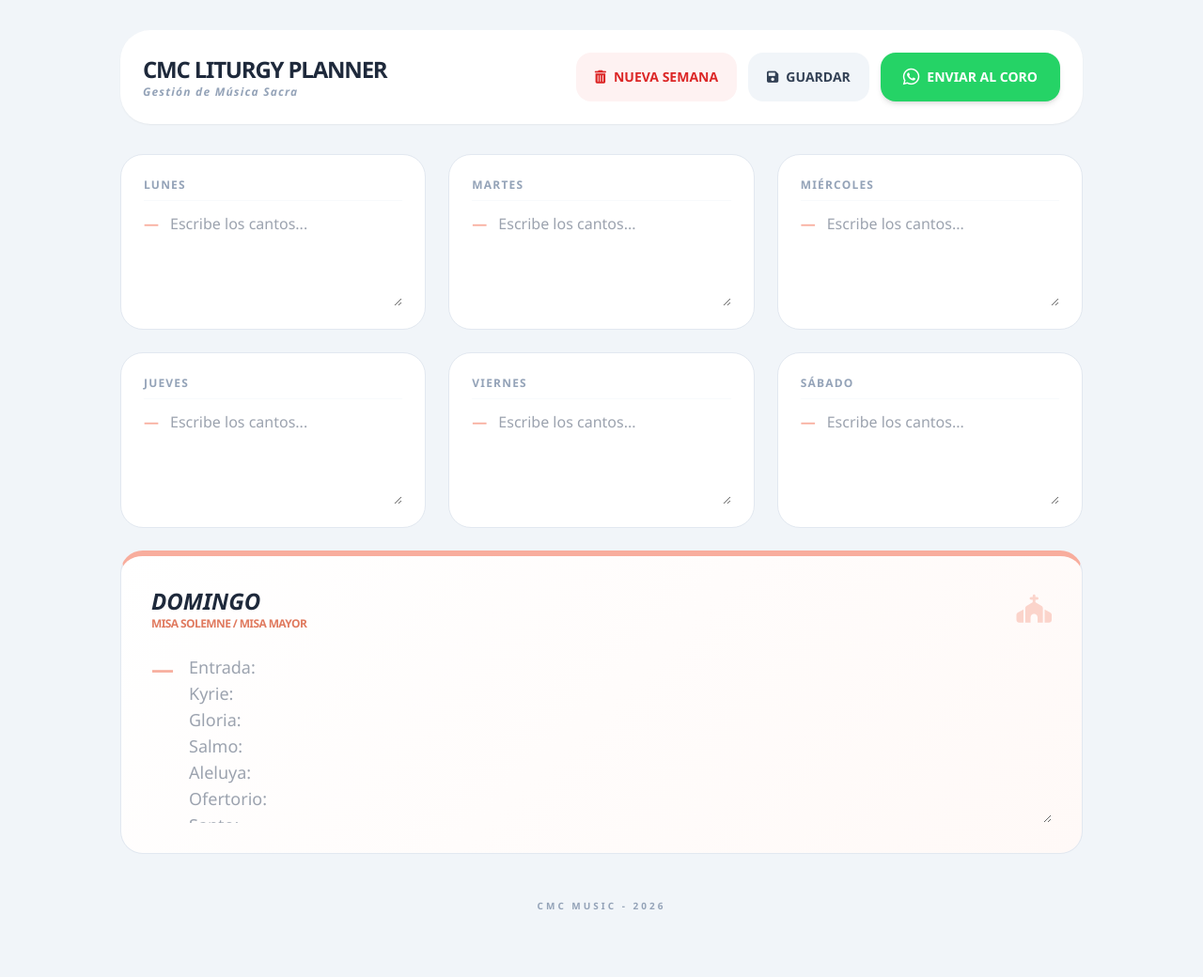
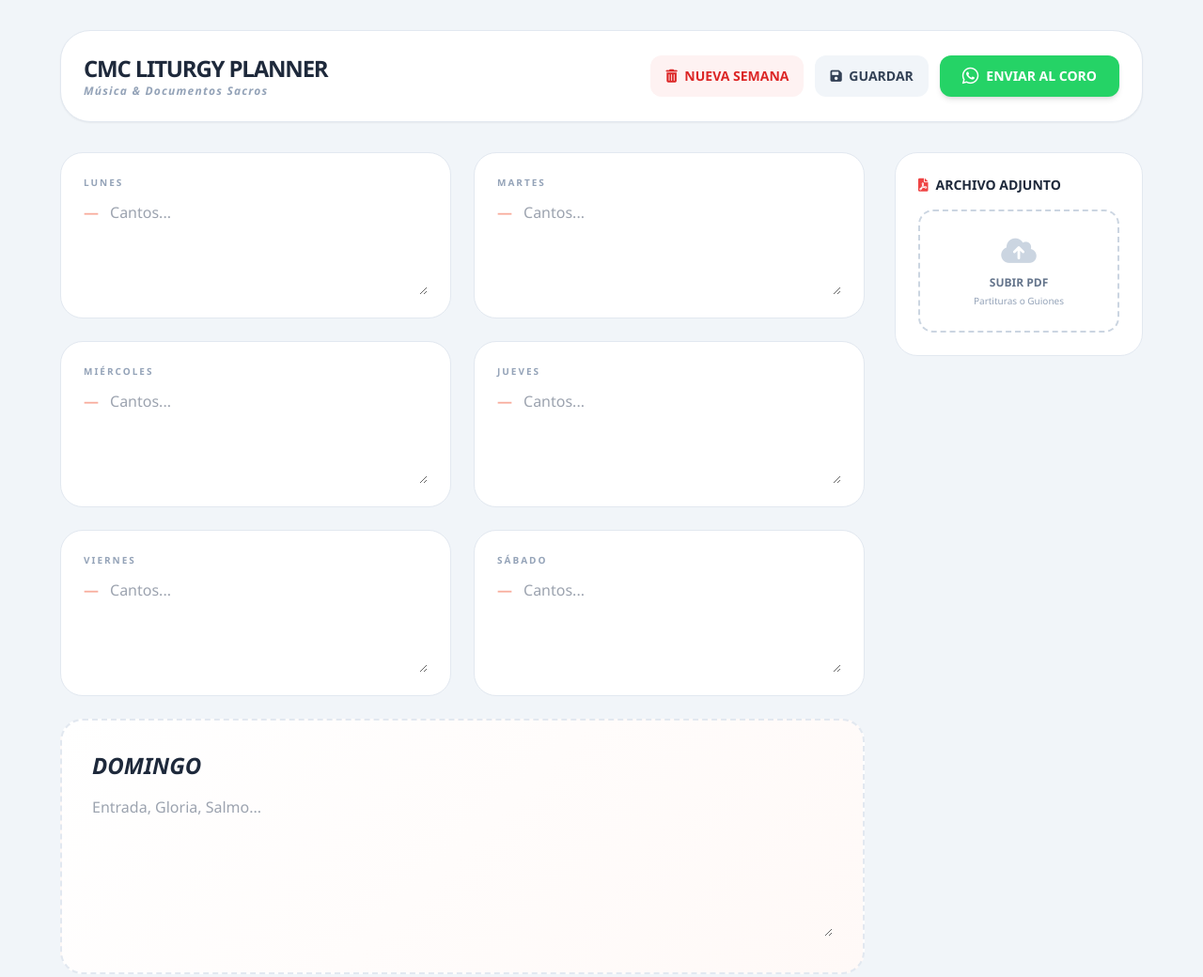
Before and after one commit to llanerosolitariio-commits/CMC-Planificador-de-liturgia, a plain HTML site: page index.html in a window 1280 px wide. Shown: the whole page at 94% size. Before the commit the page ends 1004 px from the top, so only its background shows below. Drawn offline with nearby package versions, Linux system fonts and the light colour scheme.

Commit message:
Add files via upload

```diff
--- a/index.html
+++ b/index.html
@@ -3,84 +3,130 @@
 <head>
     <meta charset="UTF-8">
     <meta name="viewport" content="width=device-width, initial-scale=1.0">
-    <title>CMC Liturgy Planner Pro</title>
+    <title>CMC Liturgy Planner Pro + PDF</title>
     <script src="https://cdn.tailwindcss.com"></script>
     <link rel="stylesheet" href="https://cdnjs.cloudflare.com/ajax/libs/font-awesome/6.0.0/css/all.min.css">
     <style>
         body { background-color: #f1f5f9; font-family: 'Segoe UI', sans-serif; }
         .day-card { transition: all 0.3s ease; border-radius: 24px; background: white; border: 1px solid #e2e8f0; }
-        .day-card:focus-within { border-color: #f8ad9d; transform: scale(1.02); }
+        .day-card:focus-within { border-color: #f8ad9d; transform: scale(1.01); }
         .sunday-highlight { background: linear-gradient(135deg, #ffffff 0%, #fff9f7 100%); border-top: 6px solid #f8ad9d; }
-        textarea { resize: none; border: none; background: transparent; width: 100%; outline: none; min-height: 100px; font-size: 0.95rem; line-height: 1.6; }
+        textarea { resize: none; border: none; background: transparent; width: 100%; outline: none; min-height: 100px; font-size: 0.95rem; }
+        .pdf-zone { border: 2px dashed #cbd5e1; transition: all 0.3s; }
+        .pdf-zone:hover { border-color: #f8ad9d; background: #fffaf9; }
     </style>
 </head>
-<body class="p-4 md:p-8">
+<body class="p-4 md:p-8 text-slate-800">
 
-    <div class="max-w-5xl mx-auto">
-        <header class="bg-white p-6 rounded-[32px] shadow-sm mb-8 flex flex-col xl:flex-row justify-between items-center gap-6">
+    <div class="max-w-6xl mx-auto">
+        <header class="bg-white p-6 rounded-[32px] shadow-sm mb-8 flex flex-col xl:flex-row justify-between items-center gap-6 border border-slate-200">
             <div class="text-center xl:text-left">
-                <h1 class="text-2xl font-black text-slate-800 tracking-tighter uppercase">CMC Liturgy Planner</h1>
-                <p class="text-slate-400 text-xs font-bold tracking-widest italic">Gestión de Música Sacra</p>
+                <h1 class="text-2xl font-black tracking-tighter uppercase">CMC Liturgy Planner</h1>
+                <p class="text-slate-400 text-xs font-bold tracking-widest italic">Música & Documentos Sacros</p>
             </div>
 
             <div class="flex flex-wrap justify-center gap-3">
-                <button onclick="clearAll()" class="bg-red-50 text-red-600 px-5 py-3 rounded-2xl font-bold hover:bg-red-100 transition flex items-center gap-2 text-sm">
-                    <i class="fas fa-trash-alt"></i> NUEVA SEMANA
+                <button onclick="clearAll()" class="bg-red-50 text-red-600 px-4 py-2 rounded-xl font-bold hover:bg-red-100 transition text-sm">
+                    <i class="fas fa-trash-alt mr-1"></i> NUEVA SEMANA
                 </button>
-
-                <button onclick="saveAll()" class="bg-slate-100 text-slate-700 px-5 py-3 rounded-2xl font-bold hover:bg-slate-200 transition text-sm">
-                    <i class="fas fa-save mr-2"></i>GUARDAR
+                <button onclick="saveAll()" class="bg-slate-100 text-slate-700 px-4 py-2 rounded-xl font-bold hover:bg-slate-200 transition text-sm">
+                    <i class="fas fa-save mr-1"></i> GUARDAR
                 </button>
-
-                <button onclick="sendWhatsApp()" class="bg-[#25D366] text-white px-6 py-3 rounded-2xl font-bold hover:opacity-90 transition flex items-center shadow-md text-sm">
+                <button onclick="sendWhatsApp()" class="bg-[#25D366] text-white px-6 py-2 rounded-xl font-bold hover:opacity-90 transition flex items-center shadow-md text-sm">
                     <i class="fab fa-whatsapp text-xl mr-2"></i> ENVIAR AL CORO
                 </button>
             </div>
         </header>
 
-        <div id="daysGrid" class="grid grid-cols-1 md:grid-cols-2 lg:grid-cols-3 gap-6">
+        <div class="grid grid-cols-1 xl:grid-cols-4 gap-8">
+            <div class="xl:col-span-3 space-y-6">
+                <div id="daysGrid" class="grid grid-cols-1 md:grid-cols-2 gap-6"></div>
+                <div id="sundayContainer"></div>
             </div>
 
-        <div id="sundayContainer" class="mt-6">
+            <div class="xl:col-span-1">
+                <div class="bg-white p-6 rounded-[24px] border border-slate-200 sticky top-8">
+                    <h3 class="font-black text-slate-800 uppercase text-sm mb-4 flex items-center gap-2">
+                        <i class="fas fa-file-pdf text-red-500"></i> Archivo Adjunto
+                    </h3>
+
+                    <div class="pdf-zone rounded-2xl p-6 text-center cursor-pointer relative" id="dropZone">
+                        <input type="file" id="pdfInput" accept="application/pdf" class="absolute inset-0 opacity-0 cursor-pointer">
+                        <div id="pdfPrompt">
+                            <i class="fas fa-cloud-upload-alt text-3xl text-slate-300 mb-2"></i>
+                            <p class="text-xs font-bold text-slate-500 uppercase">Subir PDF</p>
+                            <p class="text-[10px] text-slate-400 mt-1">Partituras o Guiones</p>
+                        </div>
+                        <div id="pdfInfo" class="hidden">
+                            <i class="fas fa-file-check text-3xl text-green-500 mb-2"></i>
+                            <p id="pdfName" class="text-xs font-bold text-slate-700 truncate"></p>
+                            <button onclick="removePDF()" class="mt-2 text-[10px] text-red-500 font-bold hover:underline">ELIMINAR</button>
+                        </div>
                     </div>
 
-        <p class="text-center mt-12 text-slate-400 text-[10px] uppercase font-bold tracking-[0.3em]">CMC Music - 2026</p>
+                    <div id="pdfPreviewContainer" class="mt-4 hidden">
+                         <a id="pdfLink" href="#" target="_blank" class="block w-full text-center bg-slate-900 text-white py-3 rounded-xl font-bold text-xs uppercase tracking-widest hover:bg-black transition">
+                            Ver PDF Cargado
+                         </a>
+                    </div>
+                </div>
+            </div>
+        </div>
     </div>
 
     <script>
         const days = ['Lunes', 'Martes', 'Miércoles', 'Jueves', 'Viernes', 'Sábado'];
         const grid = document.getElementById('daysGrid');
         const sundayContainer = document.getElementById('sundayContainer');
+        const pdfInput = document.getElementById('pdfInput');
 
-        function renderInterface() {
-            grid.innerHTML = '';
+        // Renderizar Interfaz
         days.forEach(day => {
             grid.innerHTML += `
                 <div class="day-card p-6">
-                        <h2 class="text-slate-400 font-black text-xs uppercase tracking-widest mb-3 border-b border-slate-50 pb-2">${day}</h2>
+                    <h2 class="text-slate-400 font-black text-[10px] uppercase tracking-[0.2em] mb-3">${day}</h2>
                     <div class="flex gap-3">
                         <span class="text-[#f8ad9d] font-bold">—</span>
-                            <textarea id="input-${day.toLowerCase()}" placeholder="Escribe los cantos..."></textarea>
+                        <textarea id="input-${day.toLowerCase()}" placeholder="Cantos..."></textarea>
                     </div>
                 </div>
             `;
         });
 
         sundayContainer.innerHTML = `
-                <div class="day-card p-8 sunday-highlight">
-                    <div class="flex justify-between items-center mb-6">
-                        <div>
-                            <h2 class="text-2xl font-black text-slate-800 italic uppercase">DOMINGO</h2>
-                            <p class="text-xs text-[#e07a5f] font-bold uppercase tracking-tighter">Misa Solemne / Misa Mayor</p>
-                        </div>
-                        <i class="fas fa-church text-3xl text-[#f8ad9d] opacity-50"></i>
-                    </div>
-                    <div class="flex gap-4">
-                        <span class="text-[#f8ad9d] font-bold text-2xl">—</span>
-                        <textarea id="input-domingo" class="min-h-[180px] text-lg" placeholder="Entrada:\nKyrie:\nGloria:\nSalmo:\nAleluya:\nOfertorio:\nSanto:\nCordero:\nComunión:\nSalida:"></textarea>
-                    </div>
+            <div class="day-card p-8 sunday-highlight mt-6 border-dashed border-2 border-slate-200">
+                <h2 class="text-2xl font-black text-slate-800 italic uppercase mb-4">DOMINGO</h2>
+                <textarea id="input-domingo" class="min-h-[150px]" placeholder="Entrada, Gloria, Salmo..."></textarea>
             </div>
         `;
+
+        // Manejo de PDF
+        pdfInput.addEventListener('change', function(e) {
+            const file = e.target.files[0];
+            if (file && file.type === "application/pdf") {
+                const reader = new FileReader();
+                reader.onload = function(e) {
+                    const base64 = e.target.result;
+                    localStorage.setItem('cmc_pdf', base64);
+                    localStorage.setItem('cmc_pdf_name', file.name);
+                    showPDF(file.name, base64);
+                };
+                reader.readAsDataURL(file);
+            }
+        });
+
+        function showPDF(name, data) {
+            document.getElementById('pdfPrompt').classList.add('hidden');
+            document.getElementById('pdfInfo').classList.remove('hidden');
+            document.getElementById('pdfPreviewContainer').classList.remove('hidden');
+            document.getElementById('pdfName').innerText = name;
+            document.getElementById('pdfLink').href = data;
+        }
+
+        function removePDF() {
+            localStorage.removeItem('cmc_pdf');
+            localStorage.removeItem('cmc_pdf_name');
+            location.reload();
         }
 
         function saveAll() {
@@ -89,38 +135,28 @@
                 data[d.toLowerCase()] = document.getElementById(`input-${d.toLowerCase()}`).value;
             });
             localStorage.setItem('cmc_liturgy_data', JSON.stringify(data));
-            alert('✅ Plan guardado localmente.');
+            alert('✅ Plan guardado.');
         }
 
         function clearAll() {
-            if (confirm("⚠️ ¿Estás seguro? Se borrarán todos los cantos de la semana actual.")) {
-                [...days, 'Domingo'].forEach(d => {
-                    document.getElementById(`input-${d.toLowerCase()}`).value = '';
-                });
-                localStorage.removeItem('cmc_liturgy_data');
+            if (confirm("¿Limpiar toda la semana?")) {
+                localStorage.clear();
+                location.reload();
             }
         }
 
         function sendWhatsApp() {
-            let message = "🎼 *PLANIFICACIÓN LITÚRGICA - CMC MUSIC* 🎼\n\n";
-            let hasContent = false;
-
+            let message = "🎼 *PLANIFICACIÓN - CMC MUSIC* 🎼\n\n";
             [...days, 'Domingo'].forEach(d => {
                 const val = document.getElementById(`input-${d.toLowerCase()}`).value.trim();
-                if (val) {
-                    message += `*${d.toUpperCase()}* 🗓️\n${val}\n\n`;
-                    hasContent = true;
+                if (val) message += `*${d.toUpperCase()}*:\n${val}\n\n`;
+            });
+            if (localStorage.getItem('cmc_pdf_name')) {
+                message += `📎 *Archivo adjunto:* ${localStorage.getItem('cmc_pdf_name')}\n_(El archivo está cargado en el sistema local)_`;
             }
-            });
-
-            if (!hasContent) return alert("El plan está vacío. Escribe algo antes de enviar.");
-
-            message += "_Enviado vía CMC Liturgy App_";
             window.open(`https://wa.me/?text=${encodeURIComponent(message)}`, '_blank');
         }
 
-        // Inicialización
-        renderInterface();
         window.onload = () => {
             const saved = JSON.parse(localStorage.getItem('cmc_liturgy_data'));
             if (saved) {
@@ -129,6 +165,9 @@
                     if (el) el.value = saved[key];
                 });
             }
+            const savedPDF = localStorage.getItem('cmc_pdf');
+            const savedPDFName = localStorage.getItem('cmc_pdf_name');
+            if (savedPDF) showPDF(savedPDFName, savedPDF);
         };
     </script>
 </body>
```
Lines whose indentation alone changed are shown as unchanged.
